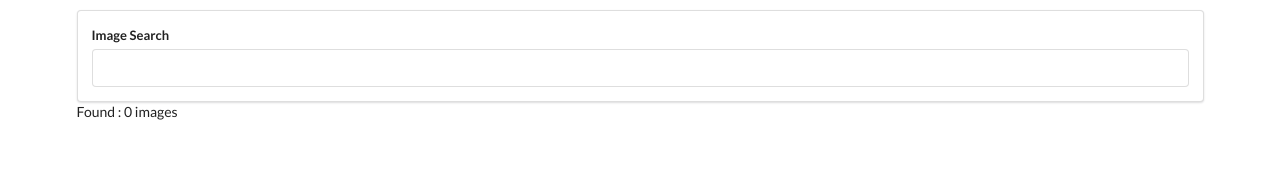
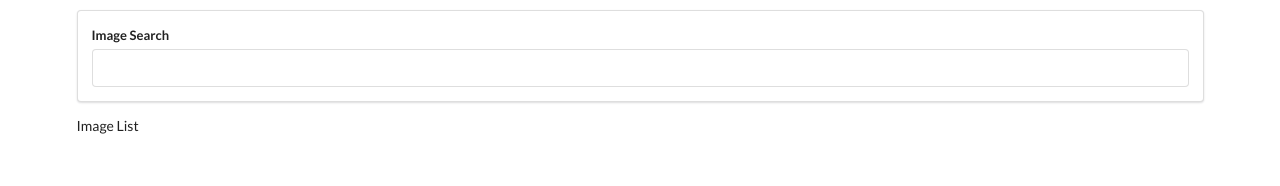
Before and after one commit to yaminmuhammad/U-app, a React (Create React App) app: page / in a window 1280 px wide. Shown: the top 186 px of the page. Built offline with nearby package versions, Linux system fonts and the light colour scheme.

Commit message:
rendering list

```diff
--- a/src/components/App.js
+++ b/src/components/App.js
@@ -1,6 +1,7 @@
 import React from 'react';
 import unsplash from '../api/unsplash';
 import SearchBar from './SearchBar';
+import ImageList from './ImageList';
 
 class App extends React.Component {
   state = { images: [] };
@@ -18,7 +19,7 @@
     return (
       <div className="ui container" style={{ marginTop: '10px' }}>
         <SearchBar onSubmit={this.onSearchSubmit} />
-        Found : {this.state.images.length} images
+        <ImageList images={this.state.images} />
       </div>
     );
   }
--- /dev/null
+++ b/src/components/ImageList.js
@@ -0,0 +1,10 @@
+import React from 'react'
+
+const ImageList = (props) => {
+    console.log(props.images);
+    return (
+        <div>Image List</div>
+    )
+}
+
+export default ImageList;
```
